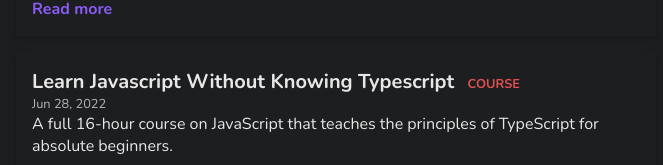
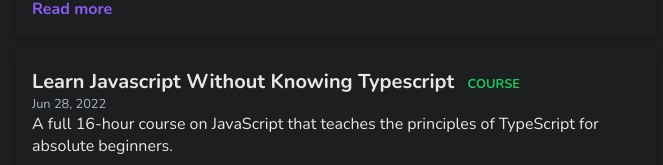
Before and after one commit to lpatronr/personal-website, a Next.js app: page / in a window 1280 px wide. Shown: the part 340-505 px from the top of the page, without its empty margins (304-967 px from the left). Built offline with nearby package versions, Linux system fonts and the light colour scheme.

Commit message:
Adjust colors for course and video posts

```diff
--- a/common/components/post-row/PostRow.tsx
+++ b/common/components/post-row/PostRow.tsx
@@ -20,7 +20,9 @@
         <h6>
           {title}{' '}
           {post.type !== 'blog' && (
-            <span className={styles.videoTag}>{post.type.toUpperCase()}</span>
+            <span className={post.type === 'video' ? styles.videoTag : styles.courseTag}>
+              {post.type.toUpperCase()}
+            </span>
           )}
         </h6>
         <p className={styles.date}>{publishedAt}</p>
--- a/common/components/post-row/styles.module.scss
+++ b/common/components/post-row/styles.module.scss
@@ -24,7 +24,13 @@
 
 .videoTag {
   font-size: 0.8rem;
-  color: rgb(224, 80, 80);
+  color: #f43f5e;
+  padding-left: 0.5rem;
+}
+
+.courseTag {
+  font-size: 0.8rem;
+  color: #22c55e;
   padding-left: 0.5rem;
 }
 
```
